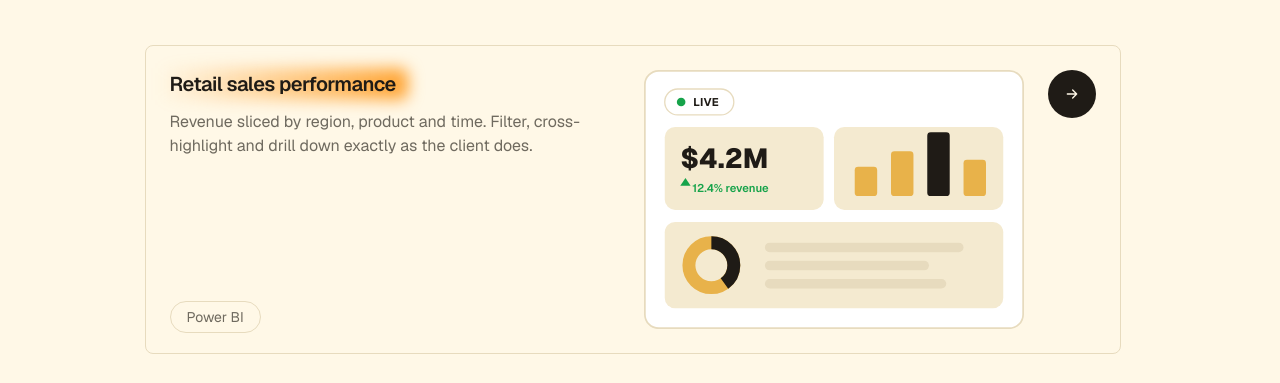
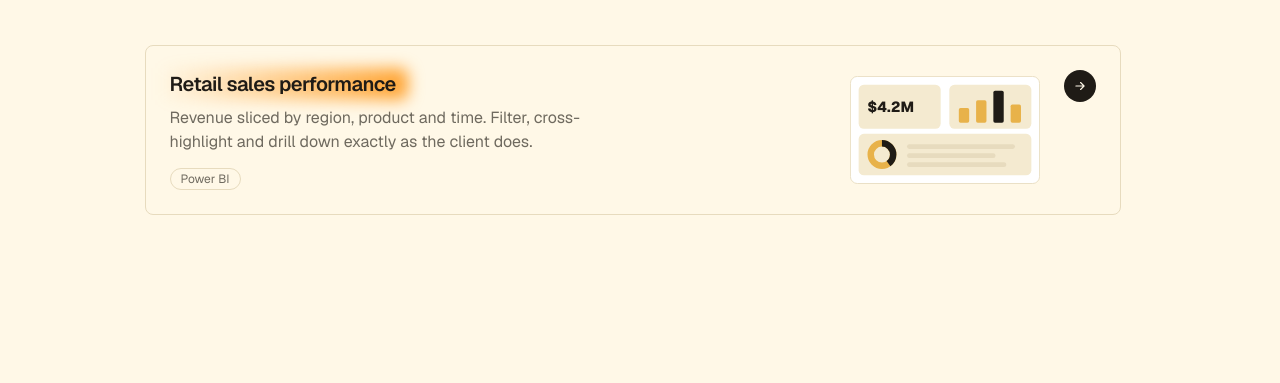
Before and after one commit to rusloc/vosk.dev, a Next.js app: page /work in a window 1280 px wide. Shown: the part 280-663 px from the top of the page. Built offline with nearby package versions, Linux system fonts and the light colour scheme; no server answers.

Commit message:
style(work): shrink report, trim LIVE/delta, match blog card height

```diff
--- a/src/app/work/report-mock.tsx
+++ b/src/app/work/report-mock.tsx
@@ -3,46 +3,39 @@
  * inline SVG standing in for a real dashboard thumbnail. Hosts the three pieces
  * asked for: a headline number, static vertical bars, and a donut chart with
  * placeholder text lines. Purely illustrative (aria-hidden); the real report lives
- * on the detail page. Colors come from the site palette + brand amber/green.
+ * on the detail page. Colors come from the site palette + brand amber.
  */
 export function ReportMock({ metric = "$10M" }: { metric?: string }) {
   return (
     <svg
-      viewBox="0 0 440 300"
+      viewBox="0 0 440 250"
       className="h-auto w-full"
       aria-hidden="true"
       focusable="false"
     >
       {/* report card */}
-      <rect x="1" y="1" width="438" height="298" rx="16" fill="#ffffff" stroke="#e7dbbe" strokeWidth="2" />
-
-      {/* LIVE pill */}
-      <rect x="24" y="22" width="80" height="30" rx="15" fill="#ffffff" stroke="#e7dbbe" strokeWidth="1.5" />
-      <circle cx="43" cy="37" r="5" fill="#16a34a" />
-      <text x="57" y="42" fontSize="13" fontWeight="700" letterSpacing="0.5" fill="#1f1b16">LIVE</text>
+      <rect x="1" y="1" width="438" height="248" rx="16" fill="#ffffff" stroke="#e7dbbe" strokeWidth="2" />
 
       {/* headline number */}
-      <rect x="24" y="66" width="184" height="96" rx="12" fill="#f4ead0" />
-      <text x="42" y="114" fontSize="32" fontWeight="800" fill="#1f1b16">{metric}</text>
-      <path d="M42 134 l6 -9 l6 9 z" fill="#16a34a" />
-      <text x="56" y="141" fontSize="13" fontWeight="600" fill="#16a34a">12.4% revenue</text>
+      <rect x="20" y="20" width="190" height="102" rx="12" fill="#f4ead0" />
+      <text x="40" y="83" fontSize="34" fontWeight="800" fill="#1f1b16">{metric}</text>
 
       {/* static vertical bars */}
-      <rect x="220" y="66" width="196" height="96" rx="12" fill="#f4ead0" />
-      <rect x="244" y="112" width="26" height="34" rx="4" fill="#e8b24a" />
-      <rect x="286" y="94" width="26" height="52" rx="4" fill="#e8b24a" />
-      <rect x="328" y="72" width="26" height="74" rx="4" fill="#1f1b16" />
-      <rect x="370" y="104" width="26" height="42" rx="4" fill="#e8b24a" />
+      <rect x="230" y="20" width="190" height="102" rx="12" fill="#f4ead0" />
+      <rect x="252" y="74" width="24" height="34" rx="4" fill="#e8b24a" />
+      <rect x="292" y="56" width="24" height="52" rx="4" fill="#e8b24a" />
+      <rect x="332" y="34" width="24" height="74" rx="4" fill="#1f1b16" />
+      <rect x="372" y="66" width="24" height="42" rx="4" fill="#e8b24a" />
 
       {/* donut + placeholder text lines */}
-      <rect x="24" y="176" width="392" height="100" rx="12" fill="#f4ead0" />
-      <g transform="rotate(-90 78 226)">
-        <circle cx="78" cy="226" r="26" fill="none" stroke="#e8b24a" strokeWidth="15" />
-        <circle cx="78" cy="226" r="26" fill="none" stroke="#1f1b16" strokeWidth="15" strokeDasharray="65 98" />
+      <rect x="20" y="134" width="400" height="96" rx="12" fill="#f4ead0" />
+      <g transform="rotate(-90 74 182)">
+        <circle cx="74" cy="182" r="26" fill="none" stroke="#e8b24a" strokeWidth="15" />
+        <circle cx="74" cy="182" r="26" fill="none" stroke="#1f1b16" strokeWidth="15" strokeDasharray="65 98" />
       </g>
-      <rect x="140" y="200" width="230" height="11" rx="5.5" fill="#e7dbbe" />
-      <rect x="140" y="221" width="190" height="11" rx="5.5" fill="#e7dbbe" />
-      <rect x="140" y="242" width="210" height="11" rx="5.5" fill="#e7dbbe" />
+      <rect x="132" y="158" width="250" height="11" rx="5.5" fill="#e7dbbe" />
+      <rect x="132" y="179" width="205" height="11" rx="5.5" fill="#e7dbbe" />
+      <rect x="132" y="200" width="230" height="11" rx="5.5" fill="#e7dbbe" />
     </svg>
   );
 }
--- a/src/app/work/showcase-card.tsx
+++ b/src/app/work/showcase-card.tsx
@@ -15,8 +15,8 @@ export function ShowcaseCard({ showcase }: { showcase: Showcase }) {
 
   return (
     <article className="group bg-background border-border relative flex gap-6 rounded-lg border p-6 transition duration-200 ease-out hover:-translate-y-1 hover:shadow-[0_16px_40px_-16px_rgba(31,27,22,0.3)] motion-reduce:transition-none motion-reduce:hover:translate-y-0">
-      {/* Left — title, summary, single platform tag */}
-      <div className="flex min-w-0 flex-1 flex-col">
+      {/* Left — title, summary, single platform tag (same rhythm as the blog card) */}
+      <div className="min-w-0 flex-1">
         <h2 className="text-xl font-semibold tracking-tight">
           <span className="relative inline-block">
             <span aria-hidden="true" className={titleStyles.titleBar} />
@@ -29,32 +29,32 @@ export function ShowcaseCard({ showcase }: { showcase: Showcase }) {
           </span>
         </h2>
 
-        <p className="text-muted-foreground mt-3 max-w-md">{summary}</p>
+        <p className="text-muted-foreground mt-2 max-w-md">{summary}</p>
 
-        <div className="mt-auto pt-6">
-          <span className="border-border text-muted-foreground rounded-full border px-4 py-1.5 text-sm">
+        <div className="mt-3">
+          <span className="border-border text-muted-foreground rounded-full border px-2.5 py-0.5 text-xs">
             {PLATFORM_LABEL[platform]}
           </span>
         </div>
       </div>
 
       {/* Middle — report illustration (hidden on small screens) */}
-      <div className="hidden shrink-0 self-center md:block md:w-[340px] lg:w-[380px]">
+      <div className="hidden shrink-0 self-center md:block md:w-[170px] lg:w-[190px]">
         <ReportMock metric={metric} />
       </div>
 
-      {/* Right — arrow link to the detail page */}
+      {/* Right — arrow link, same style/size as the blog list card */}
       <Link
         href={href}
         aria-label={`Open “${title}”`}
-        className="bg-foreground text-background inline-flex h-12 w-12 shrink-0 cursor-pointer items-center justify-center self-start rounded-full transition-opacity hover:opacity-90"
+        className="bg-foreground text-background inline-flex h-8 w-8 shrink-0 cursor-pointer items-center justify-center self-start rounded-full transition-opacity hover:opacity-90"
       >
         <svg
           viewBox="0 0 24 24"
           fill="none"
           stroke="currentColor"
           strokeWidth={2}
-          className="h-4 w-4"
+          className="h-3.5 w-3.5"
           aria-hidden="true"
         >
           <path strokeLinecap="round" strokeLinejoin="round" d="M5 12h14M13 6l6 6-6 6" />
```
Also changed, not shown: .log/coms/coms 2026-07-22.md.
